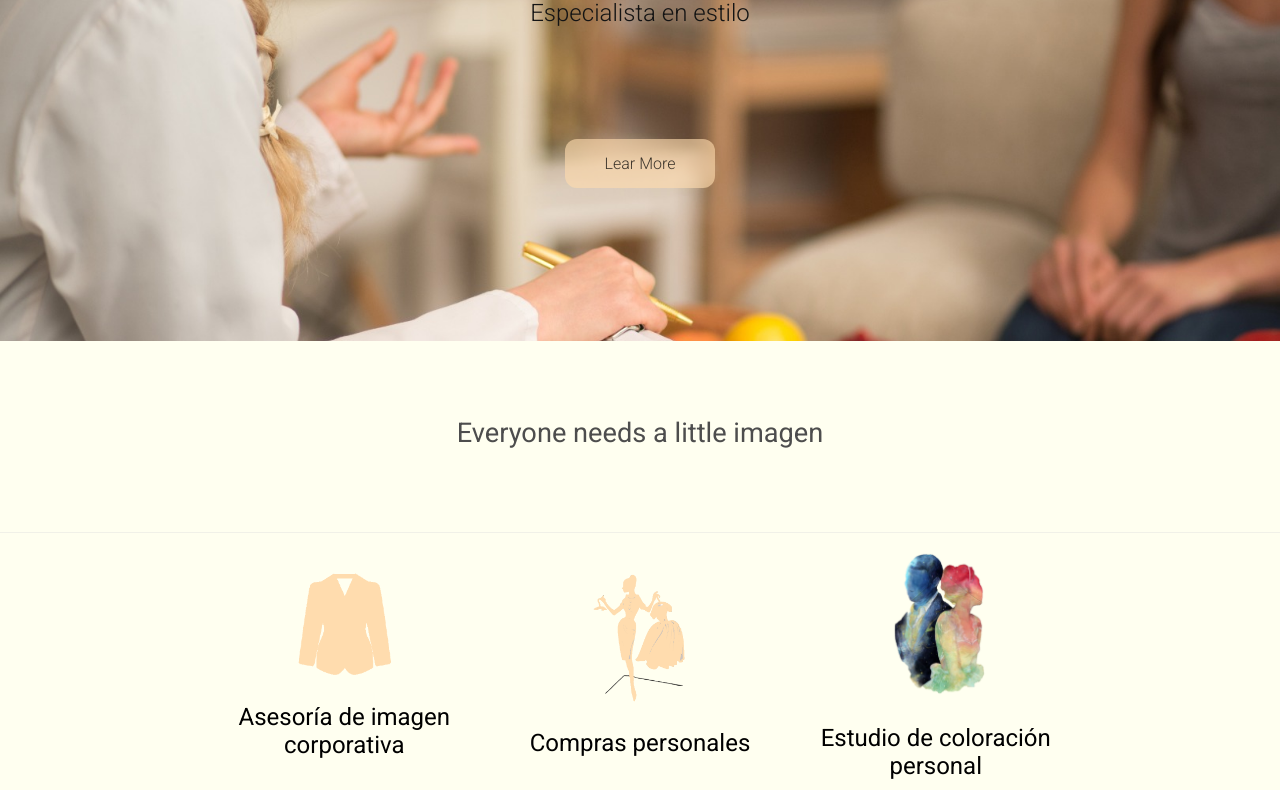
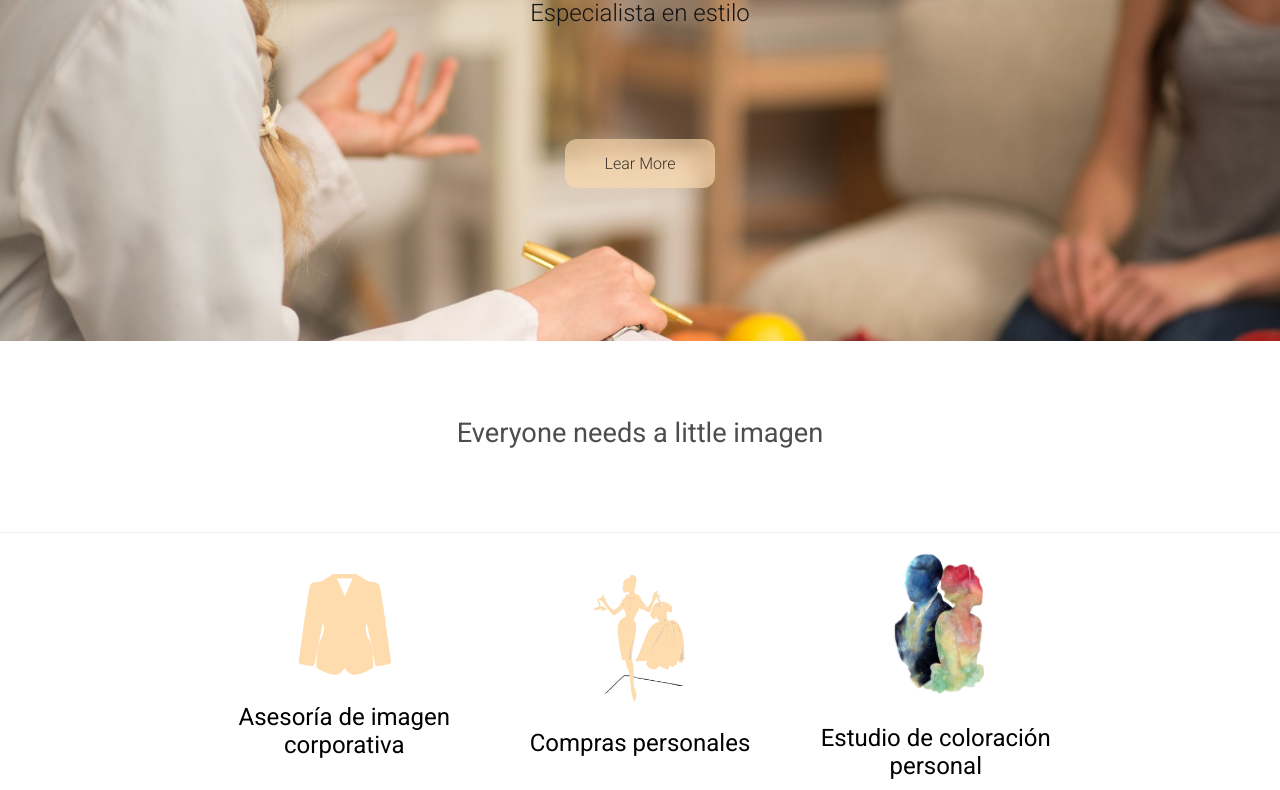
Before and after one commit to adriancorro/imagenconsulting, a plain HTML site: page index.html in a window 1280 px wide. Shown: the part 324-1114 px from the top of the page. Drawn offline with nearby package versions, Linux system fonts and the light colour scheme.

Commit message:
cambio background

```diff
--- a/css/style.css
+++ b/css/style.css
@@ -4,7 +4,8 @@
 body {
     font-family: 'Roboto', sans-serif;
     -webkit-font-smoothing: antialiased;
-    background: ivory;
+
+    background: white;
 }
 
 html {
```
